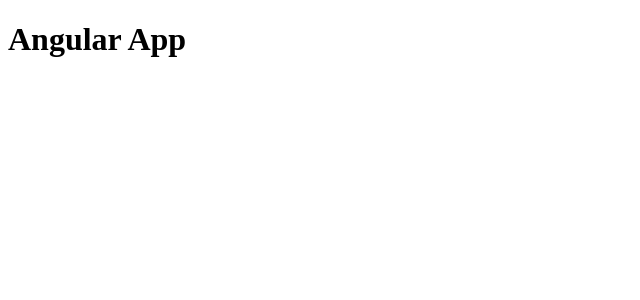
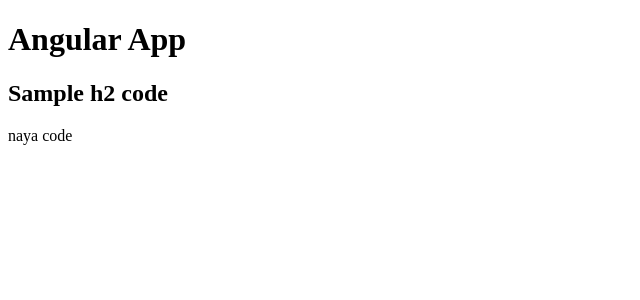
Before and after one commit to vikasjkitawat/MeanStackAngularWebapp, an Angular app in the folder webapp/: page / in a window 1280 px wide. Shown: the top 300 px of the page, without its empty margins (0-640 px from the left). Built offline with nearby package versions, Linux system fonts and the light colour scheme.

Commit message:
Change port to 90

```diff
--- a/webapp/angular.json
+++ b/webapp/angular.json
@@ -63,7 +63,8 @@
         "serve": {
           "builder": "@angular-devkit/build-angular:dev-server",
           "options": {
-            "browserTarget": "webapp:build"
+            "browserTarget": "webapp:build",
+            "port": 90
           },
           "configurations": {
             "production": {
--- a/webapp/src/app/app.component.html
+++ b/webapp/src/app/app.component.html
@@ -1 +1,5 @@
 <h1>Angular App</h1>
+
+<h2>Sample h2 code</h2>
+
+naya code
```
